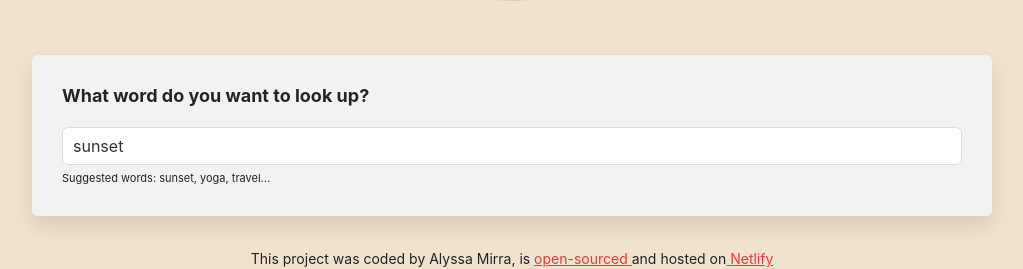
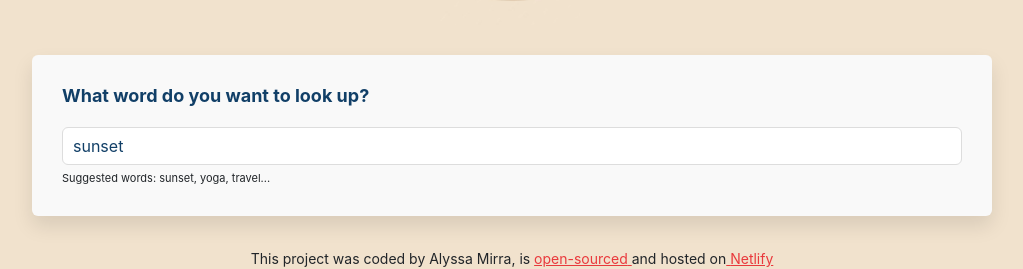
Before and after one commit to AlyssaM12/dictionary-project, a React (Create React App) app: page / in a window 1280 px wide. Shown: the part 155-424 px from the top of the page, without its empty margins (128-1151 px from the left). Built offline with nearby package versions, Linux system fonts and the light colour scheme; no server answers.

Commit message:
Updated styling of project

```diff
--- a/src/Dictionary.css
+++ b/src/Dictionary.css
@@ -1,11 +1,12 @@
 .Dictionary h1 {
+  color: #113f67;
   font-size: 18px;
   font-weight: bold;
   margin-bottom: 20px;
 }
 
 .Dictionary section {
-  background: #f2f2f2;
+  background: #f9f9f9;
   padding: 30px;
   border-radius: 6px;
   box-shadow: 0 10px 20px rgba(0 0 0 / 10%);
@@ -16,7 +17,7 @@
   width: 100%;
   border-radius: 6px;
   padding: 6px 10px;
-  color: #333;
+  color: #113f67;
   border: 1px solid #ddd;
 }
 
--- a/src/Meaning.css
+++ b/src/Meaning.css
@@ -1,5 +1,6 @@
 .Meaning h3 {
   font-size: 24px;
+  color: #113f67;
   line-height: 1.5;
   font-weight: bold;
 }
```
